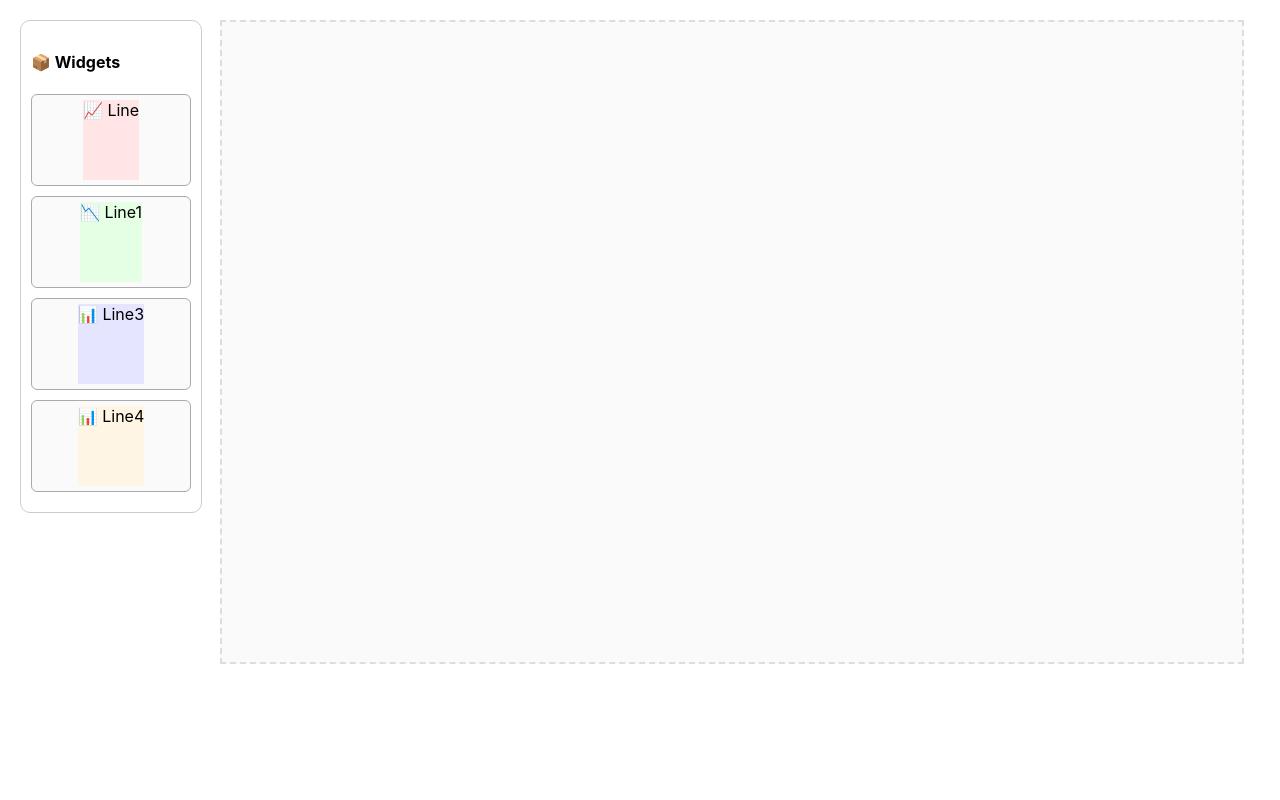
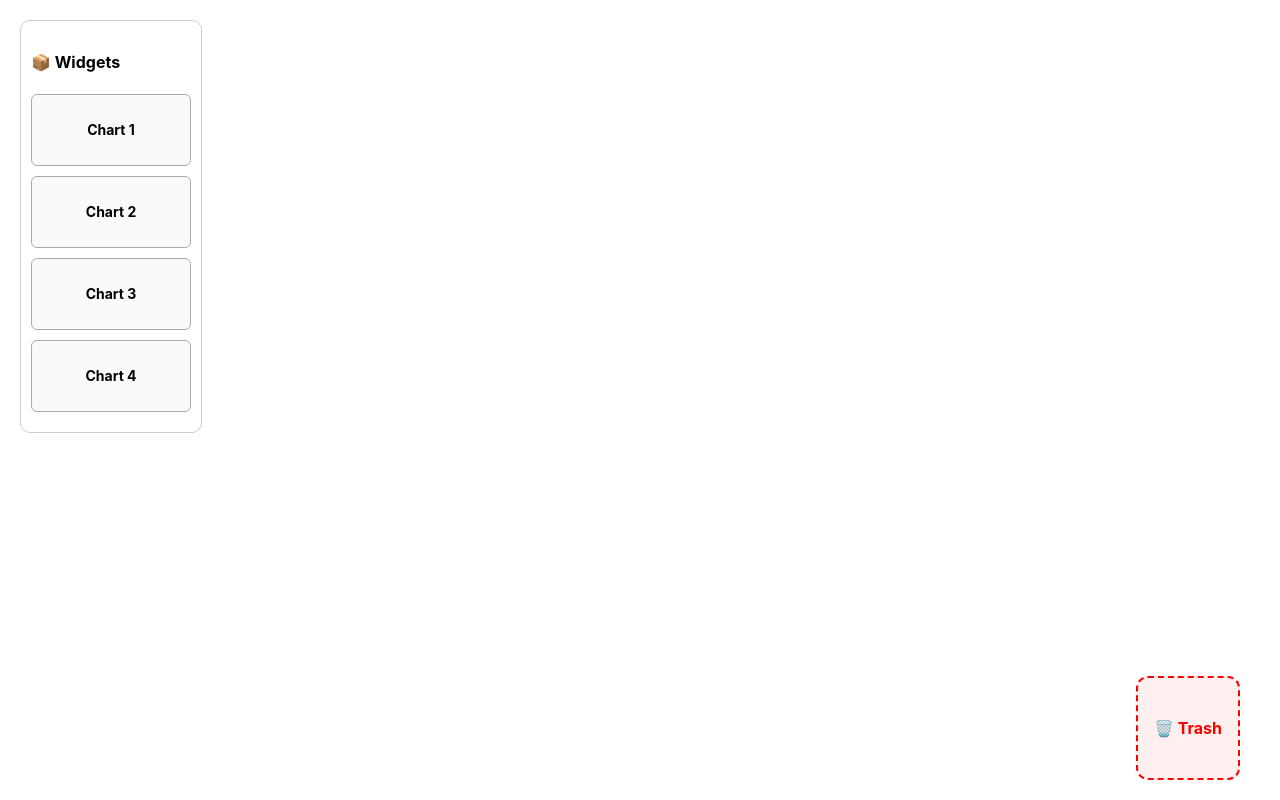
Before and after one commit to karthik-kerry/react-charts, a React (Create React App) app: page / in a window 1280 px wide. Built offline with nearby package versions, Linux system fonts and the light colour scheme.

Commit message:
chart implemented

```diff
--- a/src/App.js
+++ b/src/App.js
@@ -1,291 +1,182 @@
-// import { Line } from "@ant-design/plots";
-// import { useRef, useState } from "react";
-// import html2canvas from "html2canvas";
-// import jsPDF from "jspdf";
-// import GridLayout from "react-grid-layout";
-// import "react-grid-layout/css/styles.css";
-// import "react-resizable/css/styles.css";
-
-// // ---- Demo Charts ---- //
-// const DemoLine = () => {
-//   const data = [
-//     { year: "1991", value: 3 },
-//     { year: "1992", value: 4 },
-//     { year: "1993", value: 3.5 },
-//     { year: "1994", value: 5 },
-//     { year: "1995", value: 4.9 },
-//     { year: "1996", value: 6 },
-//     { year: "1997", value: 7 },
-//     { year: "1998", value: 9 },
-//     { year: "1999", value: 13 },
-//   ];
-//   const config = {
-//     data,
-//     xField: "year",
-//     yField: "value",
-//     point: {
-//       shapeField: "circle",
-//       sizeField: 5,
-//       style: { fill: "blue", stroke: "#fff" },
-//     },
-//     style: { lineWidth: 3, stroke: "red" },
-//     theme: { background: "#f0f4ff" },
-//     interaction: { tooltip: { marker: false } },
-//   };
-//   return <Line {...config} />;
-// };
-
-// const DemoLine1 = () => {
-//   const data = [
-//     { year: "1991", value: 3 },
-//     { year: "1992", value: 4 },
-//     { year: "1993", value: 3.5 },
-//     { year: "1994", value: 5 },
-//     { year: "1995", value: 4.9 },
-//     { year: "1996", value: 6 },
-//     { year: "1997", value: 7 },
-//     { year: "1998", value: 9 },
-//     { year: "1999", value: 13 },
-//   ];
-//   const config = {
-//     data,
-//     xField: "year",
-//     yField: "value",
-//     shapeField: "smooth",
-//     scale: { y: { domainMin: 0 } },
-//     interaction: { tooltip: { marker: false } },
-//     style: { lineWidth: 2, stroke: "red" },
-//   };
-//   return <Line {...config} />;
-// };
-
-// const DemoLine3 = () => {
-//   const config = {
-//     data: {
-//       type: "fetch",
-//       value:
-//         "https://gw.alipayobjects.com/os/bmw-prod/55424a73-7cb8-4f79-b60d-3ab627ac5698.json",
-//     },
-//     xField: (d) => new Date(d.year),
-//     yField: "value",
-//     sizeField: "value",
-//     shapeField: "trail",
-//     legend: { size: false },
-//     colorField: "category",
-//   };
-//   return <Line {...config} />;
-// };
-
-// const DemoLine4 = () => {
-//   const data = [
-//     { year: "1991", value: 8 },
-//     { year: "1992", value: 9 },
-//     { year: "1993", value: 9.1 },
-//     { year: "1994", value: 9.3 },
-//     { year: "1995", value: 12 },
-//     { year: "1996", value: 12.9 },
-//     { year: "1997", value: 12.9 },
-//   ];
-//   const config = {
-//     data,
-//     xField: "year",
-//     yField: "value",
-//     style: { lineWidth: 3, stroke: "red" },
-//     area: {
-//       style: { fill: "linear-gradient(-90deg, #ffe5e5 0%, #ff0000 100%)" },
-//     },
-//     theme: { background: "#fff7f7" },
-//     interaction: { tooltip: { marker: false } },
-//   };
-//   return <Line {...config} />;
-// };
-
-// const charts = [
-//   { id: 1, component: <DemoLine /> },
-//   { id: 2, component: <DemoLine1 /> },
-//   { id: 3, component: <DemoLine3 /> },
-//   { id: 4, component: <DemoLine4 /> },
-// ];
-
-// // ---- App Component ---- //
-// const App = () => {
-//   const chartRef = useRef();
-//   const [maxChart, setMaxChart] = useState(null);
-//   const [layout, setLayout] = useState(() => {
-//     const saved = localStorage.getItem("chartLayout");
-//     return saved
-//       ? JSON.parse(saved)
-//       : charts.map((c, i) => ({
-//           i: String(c.id),
-//           x: i % 2 === 0 ? 0 : 1,
-//           y: Math.floor(i / 2),
-//           w: 1,
-//           h: 1,
-//         }));
-//   });
-
-//   // Save layout changes
-//   const handleLayoutChange = (newLayout) => {
-//     setLayout(newLayout);
-//     localStorage.setItem("chartLayout", JSON.stringify(newLayout));
-//   };
-
-//   const downloadImage = async () => {
-//     if (!chartRef.current) return;
-//     const canvas = await html2canvas(chartRef.current);
-//     const link = document.createElement("a");
-//     link.download = "chart.png";
-//     link.href = canvas.toDataURL("image/png");
-//     link.click();
-//   };
-
-//   const downloadPDF = async () => {
-//     if (!chartRef.current) return;
-//     const canvas = await html2canvas(chartRef.current);
-//     const imgData = canvas.toDataURL("image/png");
-//     const pdf = new jsPDF("landscape", "mm", "a4");
-//     const width = pdf.internal.pageSize.getWidth();
-//     const height = pdf.internal.pageSize.getHeight();
-//     pdf.addImage(imgData, "PNG", 0, 0, width, height);
-//     pdf.save("chart.pdf");
-//   };
-
-//   return (
-//     <div style={{ padding: 20 }}>
-//       <GridLayout
-//         className="layout"
-//         layout={layout}
-//         cols={2}
-//         rowHeight={320}
-//         width={700}
-//         onLayoutChange={handleLayoutChange}
-//       >
-//         {charts.map((chart) => (
-//           <div
-//             key={chart.id}
-//             style={{
-//               border: "1px solid #1b1b1b",
-//               padding: 10,
-//               borderRadius: 5,
-//               background: "#fff",
-//               position: "relative",
-//             }}
-//           >
-//             {chart.component}
-//             {/* Expand icon in bottom-right corner */}
-//             <button
-//               onClick={() => setMaxChart(chart.id)}
-//               style={{
-//                 position: "absolute",
-//                 bottom: 10,
-//                 right: 10,
-//                 border: "none",
-//                 background: "#2563eb",
-//                 color: "#fff",
-//                 borderRadius: "50%",
-//                 width: 30,
-//                 height: 30,
-//                 cursor: "pointer",
-//               }}
-//             >
-//               ⛶
-//             </button>
-//           </div>
-//         ))}
-//       </GridLayout>
-
-//       {/* Fullscreen overlay */}
-//       {maxChart && (
-//         <div
-//           style={{
-//             position: "fixed",
-//             top: 0,
-//             left: 0,
-//             right: 0,
-//             bottom: 0,
-//             background: "rgba(0,0,0,0.7)",
-//             display: "flex",
-//             justifyContent: "center",
-//             alignItems: "center",
-//             zIndex: 1000,
-//           }}
-//         >
-//           <div
-//             ref={chartRef}
-//             style={{
-//               background: "#fff",
-//               padding: 20,
-//               borderRadius: 10,
-//               width: "80%",
-//               height: "80%",
-//               position: "relative",
-//             }}
-//           >
-//             {charts.find((c) => c.id === maxChart)?.component}
-//             <div
-//               style={{
-//                 position: "absolute",
-//                 top: 10,
-//                 right: 10,
-//                 display: "flex",
-//                 gap: "10px",
-//               }}
-//             >
-//               <button onClick={downloadImage}>📸 JPG</button>
-//               <button onClick={downloadPDF}>📄 PDF</button>
-//               <button onClick={() => setMaxChart(null)}>❌ Close</button>
-//             </div>
-//           </div>
-//         </div>
-//       )}
-//     </div>
-//   );
-// };
-
-// export default App;
-import { useState } from "react";
+import { useState, useEffect, useRef } from "react";
+import { Line } from "@ant-design/plots";
 import GridLayout from "react-grid-layout";
 import "react-grid-layout/css/styles.css";
 import "react-resizable/css/styles.css";
 
-// ---- Demo Charts (replace with your real charts) ---- //
-const DemoLine = () => (
-  <div style={{ background: "#ffe5e5", height: "100%" }}>📈 Line</div>
+// ---- Real Charts ---- //
+const DemoLine = () => {
+  const data = [
+    { year: "1991", value: 3 },
+    { year: "1992", value: 4 },
+    { year: "1993", value: 3.5 },
+    { year: "1994", value: 5 },
+    { year: "1995", value: 4.9 },
+    { year: "1996", value: 6 },
+    { year: "1997", value: 7 },
+    { year: "1998", value: 9 },
+    { year: "1999", value: 13 },
+  ];
+  return (
+    <Line
+      data={data}
+      xField="year"
+      yField="value"
+      point={{
+        shapeField: "circle",
+        sizeField: 4,
+        style: { fill: "blue", stroke: "#fff" },
+      }}
+      style={{ lineWidth: 2, stroke: "red" }}
+      theme={{ background: "#f0f4ff" }}
+      interaction={{ tooltip: { marker: false } }}
+    />
   );
-const DemoLine1 = () => (
-  <div style={{ background: "#e5ffe5", height: "100%" }}>📉 Line1</div>
+};
+
+const DemoLine1 = () => {
+  const data = [
+    { year: "1991", value: 3 },
+    { year: "1992", value: 4 },
+    { year: "1993", value: 3.5 },
+    { year: "1994", value: 5 },
+    { year: "1995", value: 4.9 },
+    { year: "1996", value: 6 },
+    { year: "1997", value: 7 },
+    { year: "1998", value: 9 },
+    { year: "1999", value: 13 },
+  ];
+  return (
+    <Line
+      data={data}
+      xField="year"
+      yField="value"
+      shapeField="smooth"
+      scale={{ y: { domainMin: 0 } }}
+      style={{ lineWidth: 2, stroke: "green" }}
+      interaction={{ tooltip: { marker: false } }}
+    />
   );
-const DemoLine3 = () => (
-  <div style={{ background: "#e5e5ff", height: "100%" }}>📊 Line3</div>
+};
+
+const DemoLine3 = () => {
+  return (
+    <Line
+      data={{
+        type: "fetch",
+        value:
+          "https://gw.alipayobjects.com/os/bmw-prod/55424a73-7cb8-4f79-b60d-3ab627ac5698.json",
+      }}
+      xField={(d) => new Date(d.year)}
+      yField="value"
+      sizeField="value"
+      shapeField="trail"
+      legend={{ size: false }}
+      colorField="category"
+    />
   );
-const DemoLine4 = () => (
-  <div style={{ background: "#fff5e5", height: "100%" }}>📊 Line4</div>
+};
+
+const DemoLine4 = () => {
+  const data = [
+    { year: "1991", value: 8 },
+    { year: "1992", value: 9 },
+    { year: "1993", value: 9.1 },
+    { year: "1994", value: 9.3 },
+    { year: "1995", value: 12 },
+    { year: "1996", value: 12.9 },
+    { year: "1997", value: 12.9 },
+  ];
+  return (
+    <Line
+      data={data}
+      xField="year"
+      yField="value"
+      style={{ lineWidth: 2, stroke: "purple" }}
+      area={{
+        style: { fill: "linear-gradient(-90deg, #ffe5e5 0%, #ff0000 100%)" },
+      }}
+      theme={{ background: "#fff7f7" }}
+      interaction={{ tooltip: { marker: false } }}
+    />
   );
+};
 
+// Chart Library
 const charts = [
-  { id: "1", component: <DemoLine />, w: 1, h: 2 },
-  { id: "2", component: <DemoLine1 />, w: 1, h: 2 },
-  { id: "3", component: <DemoLine3 />, w: 1, h: 2 },
-  { id: "4", component: <DemoLine4 />, w: 1, h: 2 },
+  { id: "1", label: "Chart 1", component: <DemoLine /> },
+  { id: "2", label: "Chart 2", component: <DemoLine1 /> },
+  { id: "3", label: "Chart 3", component: <DemoLine3 /> },
+  { id: "4", label: "Chart 4", component: <DemoLine4 /> },
 ];
 
 export default function App() {
   const [layout, setLayout] = useState([]);
   const [isDragging, setIsDragging] = useState(false);
+  const [containerWidth, setContainerWidth] = useState(0);
+  const gridRef = useRef(null);
+  const trashRef = useRef(null);
 
-  const onDrop = (layout, layoutItem, _event) => {
-    const chart = charts.find((c) => c.id === layoutItem.i);
-    if (chart) {
-      layoutItem.w = chart.w;
-      layoutItem.h = chart.h;
+  // Track container width
+  useEffect(() => {
+    const updateSize = () => {
+      if (gridRef.current) {
+        setContainerWidth(gridRef.current.offsetWidth);
       }
-    setLayout(layout);
+    };
+    updateSize();
+    window.addEventListener("resize", updateSize);
+    return () => window.removeEventListener("resize", updateSize);
+  }, []);
+
+  // Handle drop
+  const onDrop = (newLayout, layoutItem, e) => {
+    const chartId = e.dataTransfer.getData("text/plain");
+    if (!chartId) return;
+
+    const nextX = layout.length % 6; // up to 6 cols
+    const nextY = Math.floor(layout.length / 6); // next row
+
+    const newItem = {
+      i: chartId + "-" + Date.now(),
+      x: nextX,
+      y: nextY,
+      w: 2, // smaller size
+      h: 2,
+    };
+
+    setLayout([...layout, newItem]);
     setIsDragging(false);
+  };
+
+  // Delete if dropped in Trash
+  const onDragStop = (layoutArr, oldItem, newItem) => {
+    const trashEl = trashRef.current?.getBoundingClientRect();
+    if (!trashEl) return;
+
+    const chartEl = document.querySelector(`[data-grid-i="${newItem.i}"]`);
+    if (!chartEl) return;
+
+    const chartBox = chartEl.getBoundingClientRect();
+    const overlap =
+      chartBox.right > trashEl.left &&
+      chartBox.left < trashEl.right &&
+      chartBox.bottom > trashEl.top &&
+      chartBox.top < trashEl.bottom;
+
+    if (overlap) {
+      setLayout((prev) => prev.filter((i) => i.i !== newItem.i));
+    }
+  };
+
+  // Manual delete
+  const removeChart = (id) => {
+    setLayout((prev) => prev.filter((i) => i.i !== id));
   };
 
   return (
     <div style={{ display: "flex" }}>
-      {/* Floating Widgets Panel */}
+      {/* Sidebar Widgets */}
       <div
         style={{
           position: "fixed",
@@ -304,9 +195,10 @@ export default function App() {
           <div
             key={chart.id}
             draggable
-            unselectable="on"
-            data-grid={{ i: chart.id, w: chart.w, h: chart.h }}
-            onDragStart={() => setIsDragging(true)}
+            onDragStart={(e) => {
+              setIsDragging(true);
+              e.dataTransfer.setData("text/plain", chart.id);
+            }}
             onDragEnd={() => setIsDragging(false)}
             style={{
               border: "1px solid #aaa",
@@ -315,52 +207,91 @@ export default function App() {
               marginBottom: 10,
               background: "#fafafa",
               cursor: "grab",
-              height: 80,
+              height: 60,
               display: "flex",
               alignItems: "center",
               justifyContent: "center",
+              fontSize: 14,
+              fontWeight: "bold",
             }}
           >
-            {chart.component}
+            {chart.label}
           </div>
         ))}
       </div>
 
       {/* Droppable Grid */}
-      <div style={{ marginLeft: 200, padding: 20, width: "80%" }}>
+      <div
+        ref={gridRef}
+        style={{
+          marginLeft: 200,
+          padding: 20,
+          width: "100%",
+          minHeight: "90vh",
+        }}
+      >
+        {containerWidth > 0 && (
           <GridLayout
             className="layout"
             layout={layout}
-          cols={3} // ✅ only 3 per row
-          rowHeight={150}
-          width={900} // 3 cols * 300px each
-          isDroppable={true}
+            cols={12}
+            rowHeight={200}
+            width={containerWidth}
+            isResizable={false}
+            isBounded={true}
+            compactType="vertical"
             onDrop={onDrop}
-          style={{
-            background: isDragging ? "#f0f8ff" : "#fafafa", // ✅ highlight drop area
-            border: "2px dashed #ddd",
-            minHeight: "80vh",
-            transition: "background 0.3s ease",
-          }}
+            onDragStop={onDragStop}
+            isDroppable={true} // ✅ allow dropping
           >
             {layout.map((item) => {
-            const chart = charts.find((c) => c.id === item.i);
+              const chartDef = charts.find((c) => item.i.startsWith(c.id));
+              if (!chartDef) return null;
+
               return (
-              <div
-                key={item.i}
-                style={{
-                  background: "#fff",
-                  border: "1px solid #ccc",
-                  borderRadius: 8,
-                  boxShadow: "0 2px 6px rgba(0,0,0,0.1)",
-                  padding: 10,
-                }}
+                <div key={item.i} data-grid={item}>
+                  <div className="bg-white shadow-md rounded-xl h-full w-full flex flex-col">
+                    <div className="flex justify-between items-center px-3 py-2 border-b">
+                      <span className="font-semibold">{chartDef.label}</span>
+                      <button
+                        onClick={() => removeChart(item.i)}
+                        className="text-red-500 hover:text-red-700"
                       >
-                {chart?.component}
+                        ✕
+                      </button>
+                    </div>
+                    <div className="flex-1 p-2">
+                      <div className="w-full h-full">{chartDef.component}</div>
+                    </div>
+                  </div>
                 </div>
               );
             })}
           </GridLayout>
+        )}
+      </div>
+
+      {/* 🗑️ Trash Area */}
+      <div
+        ref={trashRef}
+        style={{
+          position: "fixed",
+          bottom: 20,
+          right: 40,
+          width: 100,
+          height: 100,
+          background: "#ffefef",
+          border: "2px dashed red",
+          borderRadius: 12,
+          display: "flex",
+          alignItems: "center",
+          justifyContent: "center",
+          color: "red",
+          fontWeight: "bold",
+          zIndex: 2000,
+        }}
+      >
+        🗑️ Trash
       </div>
     </div>
   );
```
Lines whose indentation alone changed are shown as unchanged.
